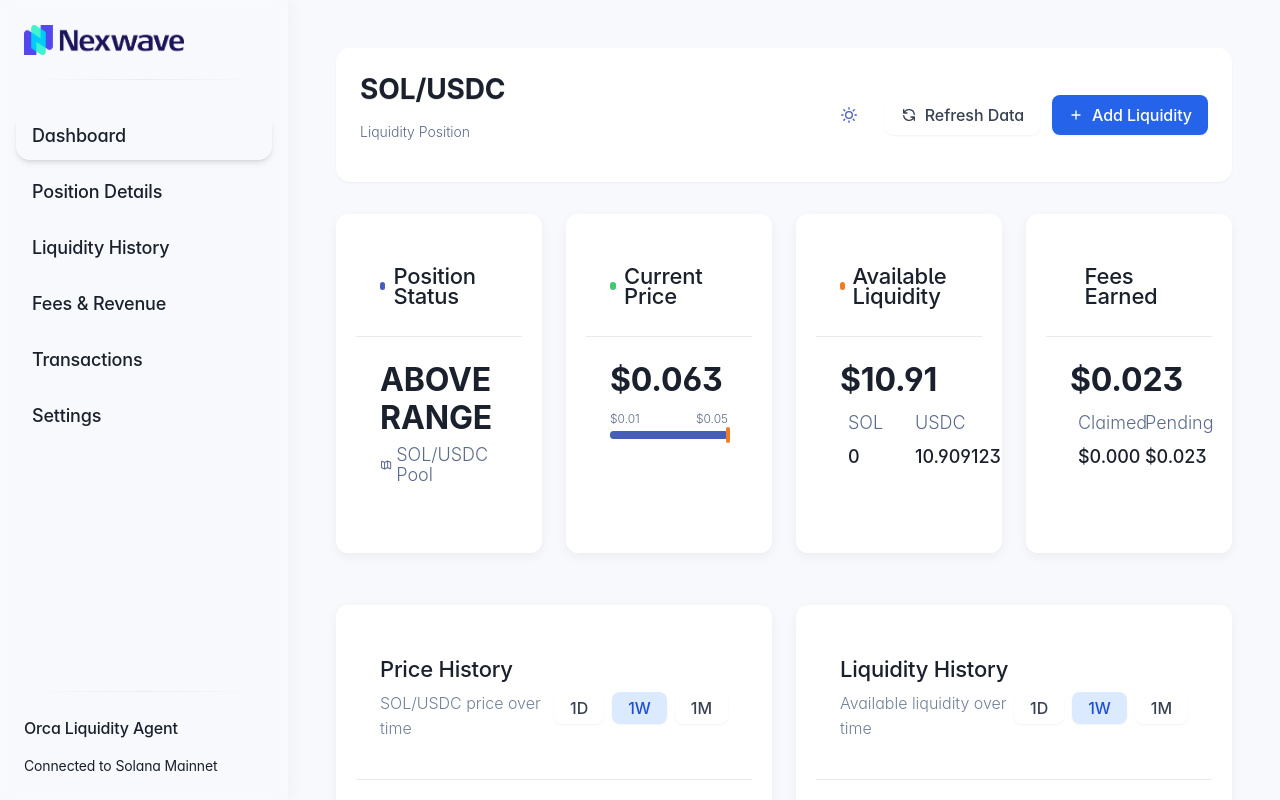
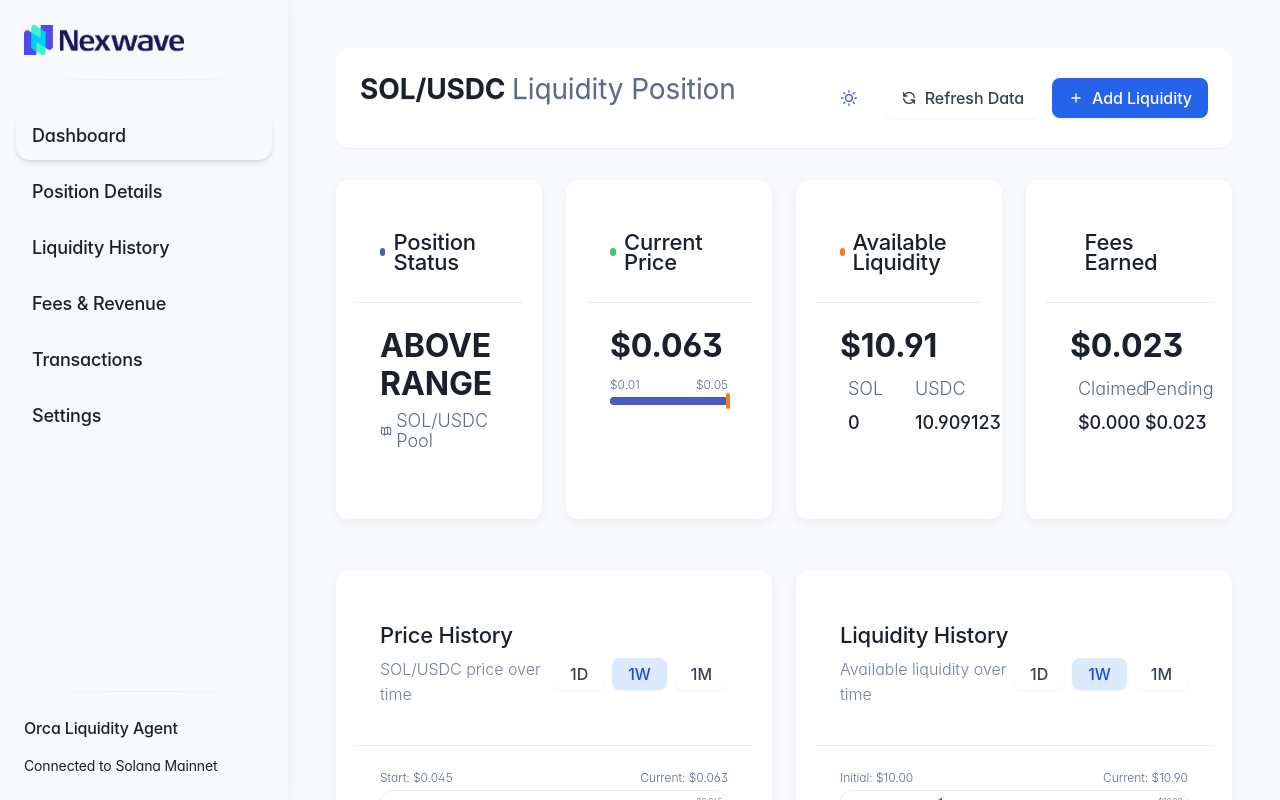
Before and after one commit to algo-traders-club/dolphin, a Next.js app in the folder packages/dashboard/: page / in a window 1280 px wide. Built offline with nearby package versions, Linux system fonts and the light colour scheme.

Commit message:
Change header to horizontal layout instead of stacked

```diff
--- a/packages/dashboard/src/app/page.tsx
+++ b/packages/dashboard/src/app/page.tsx
@@ -92,10 +92,7 @@ export default function Home() {
       <div className="flex flex-col space-y-8">
         <div className="flex flex-col md:flex-row md:items-center justify-between gap-4 bg-card p-6 rounded-lg shadow-sm border-0">
           <div className="flex items-center">
-            <div className="leading-tight">
-              <h2 className="text-2xl font-semibold tracking-tight">SOL/USDC</h2>
-              <p className="text-sm text-muted-foreground -mt-0.5">Liquidity Position</p>
-            </div>
+            <h2 className="text-2xl font-semibold tracking-tight">SOL/USDC <span className="text-muted-foreground font-normal">Liquidity Position</span></h2>
           </div>
           <div className="flex items-center space-x-3">
             <ClientThemeToggle />
```
